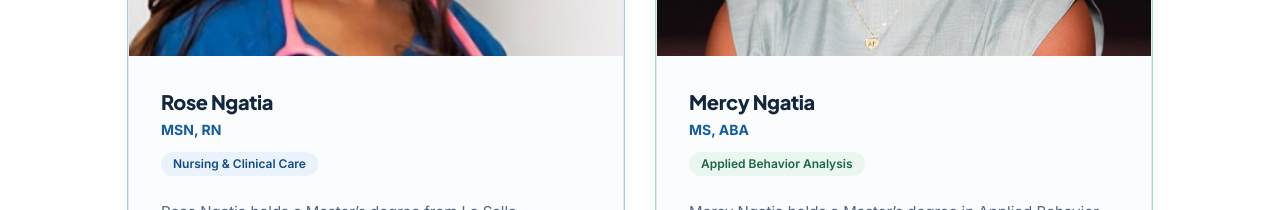
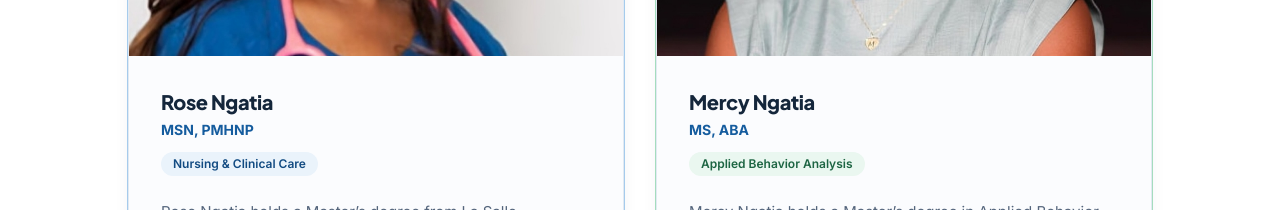
Before and after one commit to amankhan2005/Autism-Behavioral-Health, a React (Vite) app in the folder frontend/: page /our-team in a window 1280 px wide. Shown: the part 920-1130 px from the top of the page. Built offline with nearby package versions, Linux system fonts and the light colour scheme; no server answers.

Commit message:
team page update

```diff
--- a/frontend/src/content/team.js
+++ b/frontend/src/content/team.js
@@ -3,10 +3,10 @@
 export const team = [
   {
     name: 'Rose Ngatia',
-    credentials: 'MSN, RN',
+    credentials: 'MSN, PMHNP',
     role: 'Nursing & Clinical Care',
     photo: null,
-    initials: 'RN',
+    initials: 'PMHNP',
     accent: 'brand',
     bio: 'Rose Ngatia holds a Master’s degree from La Salle University and a Bachelor’s in Nursing. She has worked as a nurse in a neurodevelopmental unit, giving her deep, hands-on insight into the needs of children with autism. She is dedicated to providing compassionate, evidence-based ABA care that helps every child achieve independence and meaningful progress.',
   },
```
